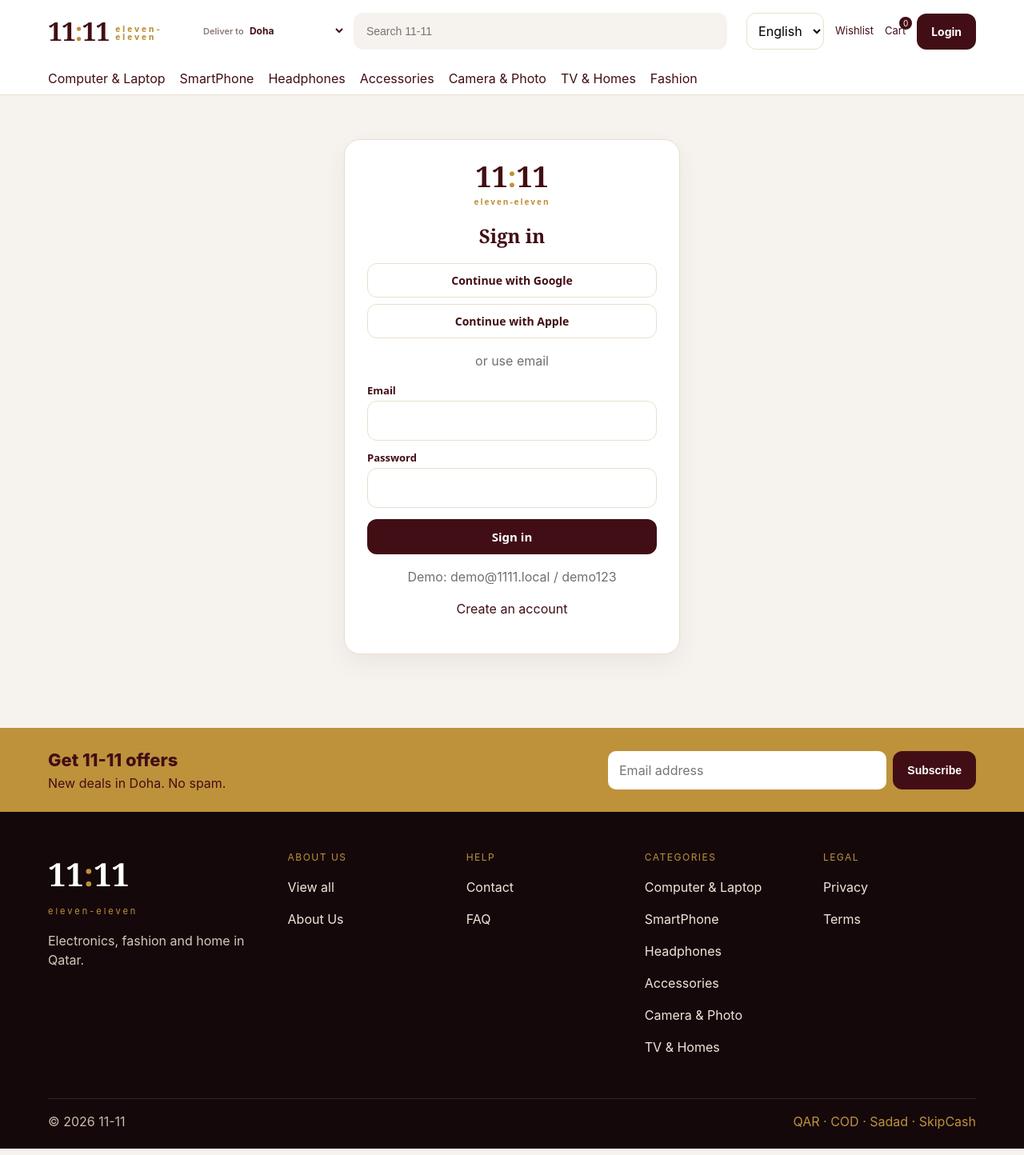
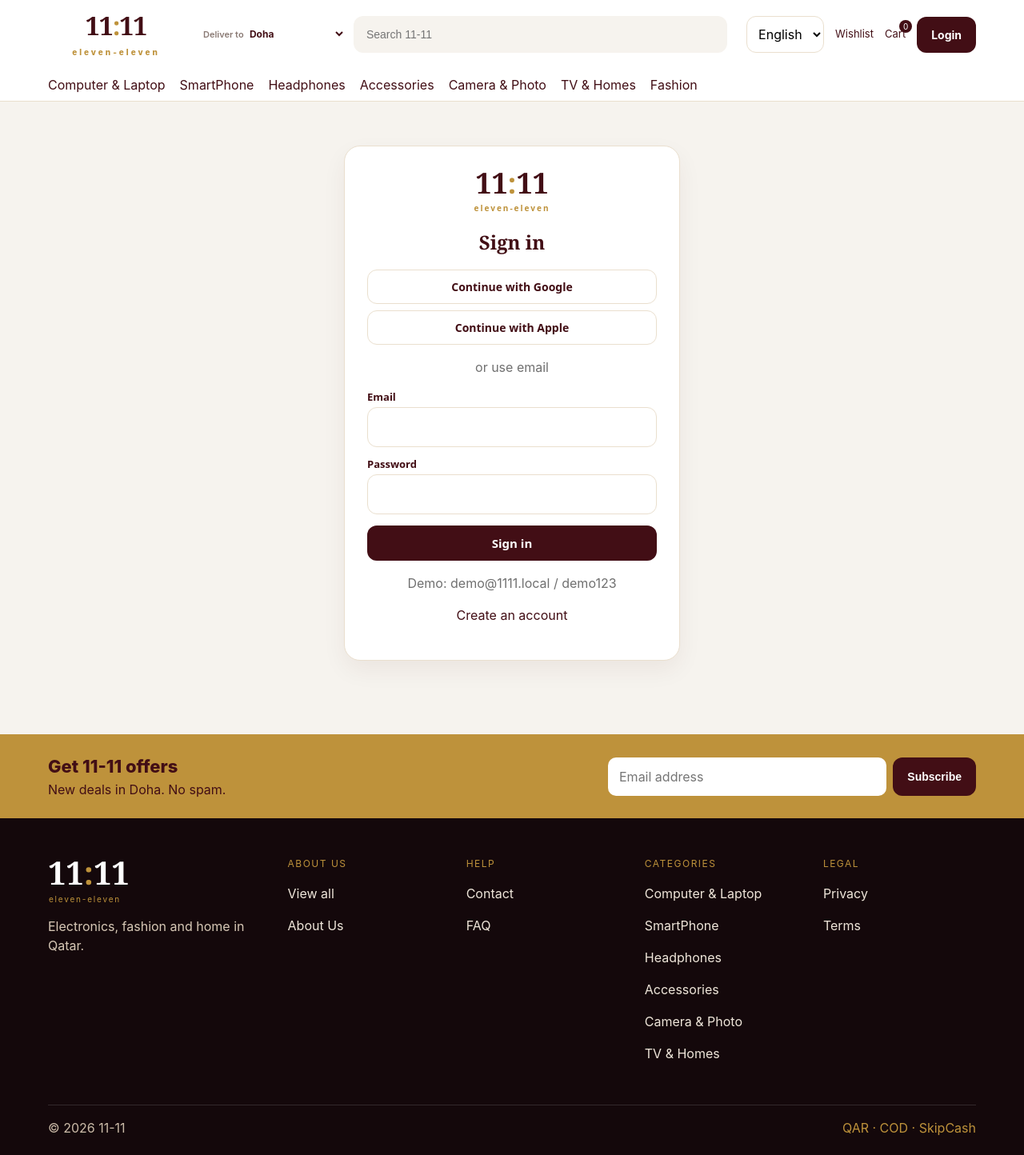
Before and after one commit to ahamedshadhir/11-11, a Flask app: a page that uses templates/_footer.html in a window 1280 px wide. Shown: the whole page at 80% size. Run offline with Flask 3, Linux system fonts and the light colour scheme.

Commit message:
Center 11:11 over eleven-eleven on every page

```diff
--- a/static/css/brand.css
+++ b/static/css/brand.css
@@ -9,6 +9,7 @@
 @import url('sale-banner.css');
 @import url('products.css');
 .header-logo img{display:none}
-.logo-mark{font-family:Georgia,serif;font-size:34px;font-weight:700;color:#420e15}
+.header-logo{display:flex;flex-direction:column;align-items:center;text-align:center;text-decoration:none;line-height:1;min-width:96px}
+.logo-mark{font-family:Georgia,serif;font-size:34px;font-weight:700;color:#420e15;letter-spacing:-1px}
 .logo-mark span{color:#be923b}
-.logo-sub{font-size:11px;letter-spacing:3px;color:#be923b}
+.logo-sub{display:block;width:100%;margin-top:5px;font-size:9px;letter-spacing:1.6px;color:#be923b;text-align:center;text-transform:lowercase}
--- a/templates/_footer.html
+++ b/templates/_footer.html
@@ -13,9 +13,11 @@
 <footer style="background:#14080b;color:#f6f3ee">
   <div class="container" style="display:grid;grid-template-columns:1.4fr 1fr 1fr 1fr 1fr;gap:32px;padding:48px 0 36px">
     <div>
-      <div style="font-family:Georgia,serif;font-size:40px;font-weight:700;color:#fff">11<span style="color:#be923b">:</span>11</div>
-      <div style="color:#be923b;letter-spacing:3px;font-size:11px;margin:8px 0 14px">eleven-eleven</div>
-      <p style="color:#d7c8b6;max-width:28ch">{% if lang=='ar' %}إلكترونيات وأزياء ومنزل في قطر.{% else %}Electronics, fashion and home in Qatar.{% endif %}</p>
+      <div style="display:flex;flex-direction:column;align-items:flex-start">
+        <div style="font-family:Georgia,serif;font-size:40px;font-weight:700;color:#fff;line-height:1;text-align:center">11<span style="color:#be923b">:</span>11</div>
+        <div style="color:#be923b;letter-spacing:1.8px;font-size:10px;margin-top:6px;text-align:center;width:92px">eleven-eleven</div>
+      </div>
+      <p style="color:#d7c8b6;max-width:28ch;margin-top:14px">{% if lang=='ar' %}إلكترونيات وأزياء ومنزل في قطر.{% else %}Electronics, fashion and home in Qatar.{% endif %}</p>
     </div>
     <div>
       <div style="color:#be923b;font-size:12px;letter-spacing:1.5px;text-transform:uppercase;margin-bottom:14px">{{ t('about') }}</div>
@@ -41,6 +43,6 @@
   </div>
   <div class="container" style="border-top:1px solid #ffffff22;padding:16px 0 22px;display:flex;justify-content:space-between;color:#cbbba8">
     <span>&copy; {{ year }} 11-11</span>
-    <span style="color:#be923b">QAR · COD · Sadad · SkipCash</span>
+    <span style="color:#be923b">QAR · COD · SkipCash</span>
   </div>
 </footer>
--- a/templates/admin_base.html
+++ b/templates/admin_base.html
@@ -8,7 +8,10 @@
 </head>
 <body class="adm-body">
   <aside class="adm-side">
-    <p class="adm-brand">11:11<span>ADMIN</span></p>
+    <a href="/admin" class="adm-brand" style="display:flex;flex-direction:column;align-items:center;text-align:center;text-decoration:none;color:#fff;margin:0 0 16px">
+      <span style="font:700 28px Georgia,serif">11<span style="color:#be923b">:</span>11</span>
+      <span style="color:#be923b;letter-spacing:1.6px;font-size:8px;margin-top:4px">eleven-eleven</span>
+    </a>
     <a href="/admin">Dashboard</a>
     <a href="/admin/sales">Flash sales</a>
     <a href="/admin/products">Products</a>
```
